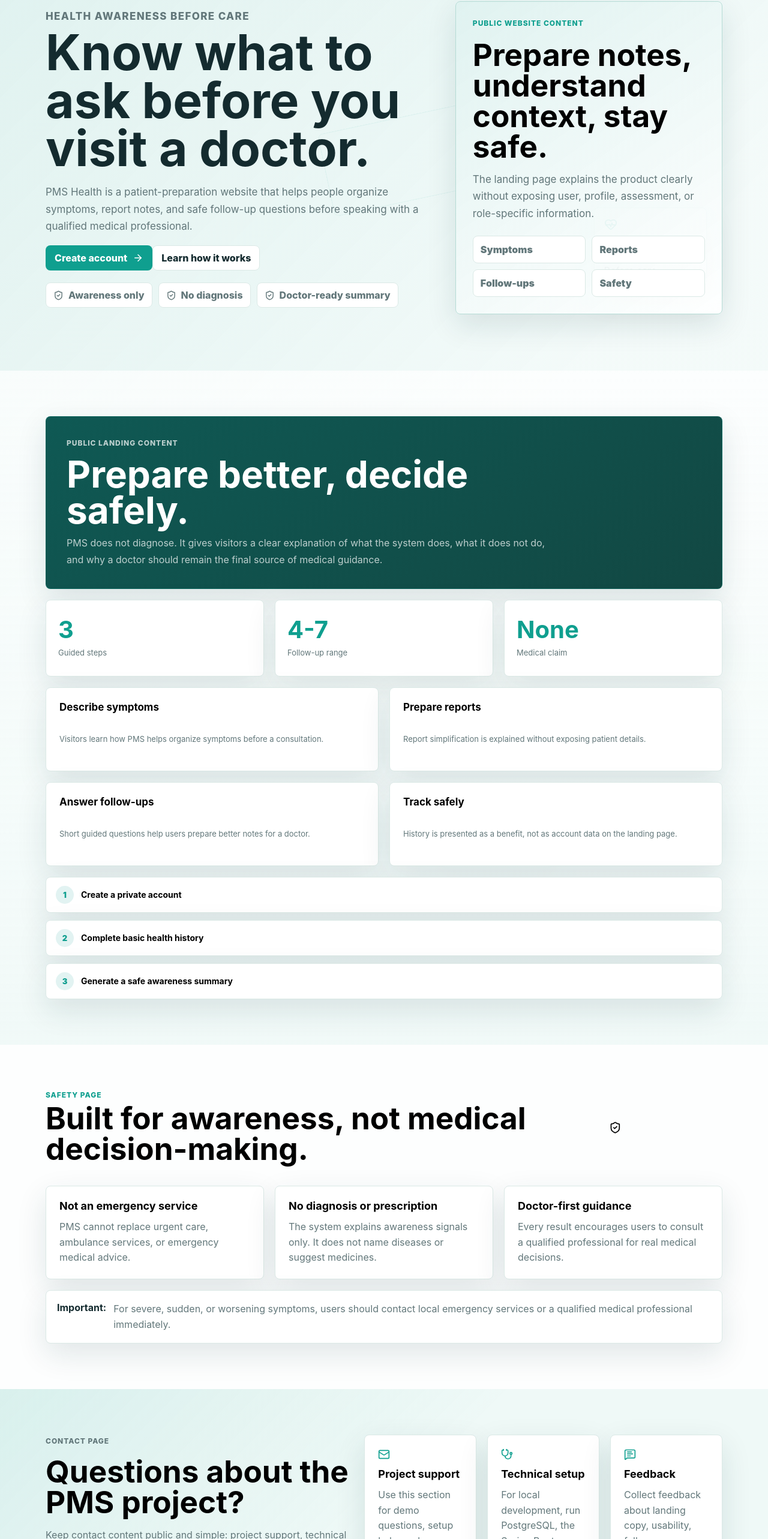
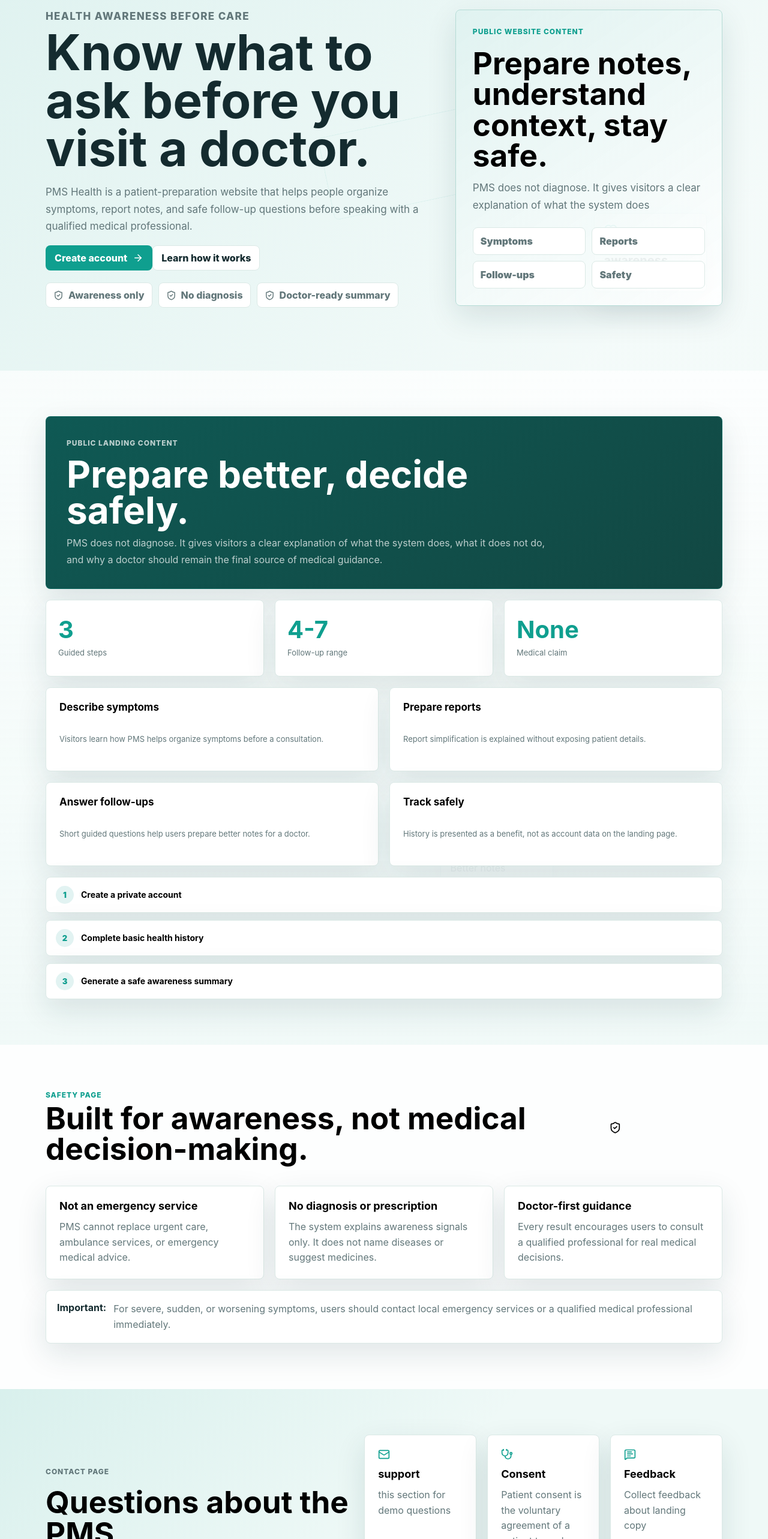
Before and after one commit to VAMSIBALAKIRANPOLISETTY/PMS_PROJECT, a React (Vite) app in the folder frontend/: page / in a window 1280 px wide. Shown: the part 184-2750 px from the top of the page at 60% size. Built offline with nearby package versions, Linux system fonts and the light colour scheme.

Commit message:
changed the landingpage

```diff
--- a/frontend/src/pages/auth/LandingPage.tsx
+++ b/frontend/src/pages/auth/LandingPage.tsx
@@ -24,9 +24,9 @@ const safetyCards = [
   { title: "Doctor-first guidance", text: "Every result encourages users to consult a qualified professional for real medical decisions." },
 ];
 const contactCards = [
-  { title: "Project support", text: "Use this section for demo questions, setup help, and capstone review conversations." },
-  { title: "Technical setup", text: "For local development, run PostgreSQL, the Spring Boot backend, and the Vite frontend." },
-  { title: "Feedback", text: "Collect feedback about landing copy, usability, follow-up questions, and safe explanation wording." },
+  { title: "support", text: "this section for demo questions" },
+  { title: "Consent", text: "Patient consent is the voluntary agreement of a patient to undergo medical treatment or procedures after receiving adequate information." },
+  { title: "Feedback", text: "Collect feedback about landing copy" },
 ];
 
 export function LandingPage({ onAuth }: { onAuth: (mode: "login" | "signup") => void }) {
@@ -87,8 +87,7 @@ export function LandingPage({ onAuth }: { onAuth: (mode: "login" | "signup") =>
           <span className="eyebrow">Public website content</span>
           <h2>Prepare notes, understand context, stay safe.</h2>
           <p>
-            The landing page explains the product clearly without exposing user,
-            profile, assessment, or role-specific information.
+            PMS does not diagnose. It gives visitors a clear explanation of what the system does
           </p>
           <div className="public-preview-grid">
             <span>Symptoms</span>
@@ -151,11 +150,9 @@ export function LandingPage({ onAuth }: { onAuth: (mode: "login" | "signup") =>
       <section className="landing-contact-section" id="landing-contact">
         <div className="contact-copy">
           <p className="eyebrow">Contact page</p>
-          <h2>Questions about the PMS project?</h2>
+          <h2>Questions about the PMS</h2>
           <p>
-            Keep contact content public and simple: project support, technical setup,
-            and feedback collection. Personal health records stay inside authenticated
-            user screens.
+            Personal health records stay inside authenticated user screens.
           </p>
           <div className="hero-actions">
             <button className="primary-button" onClick={() => onAuth("signup")}>Create account<ArrowRight size={18} /></button>
```
